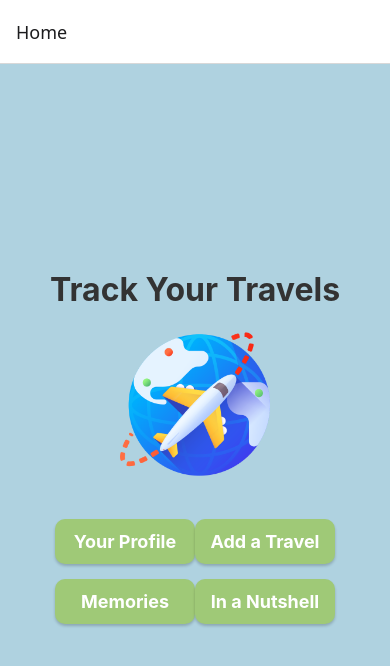
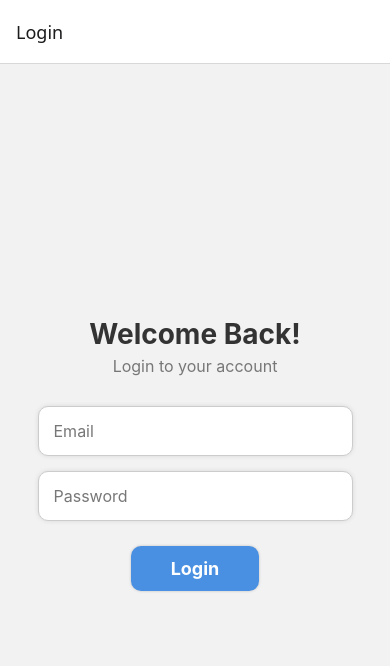
Before and after one commit to RykardBoy/Track-Your-Travel, a React Native app: screen /Login in a window 390 px wide. Shown: the top 666 px of the page. Built offline with nearby package versions, Linux system fonts and the light colour scheme.

Commit message:
mise en place du LoginPage

```diff
--- a/navigations/MainNavigation.js
+++ b/navigations/MainNavigation.js
@@ -6,6 +6,7 @@ import ProfilePage from '../screens/ProfilePage';
 import MemoriesPage from '../screens/MemoriesPage';
 import NutshellPage from '../screens/NutshellPage';
 import TravelPage from '../screens/TravelPage';
+import LoginPage from '../screens/LoginPage';
 
 const Stack = createNativeStackNavigator();
 
@@ -13,6 +14,11 @@ const MainNavigation = () => {
   return (
     <NavigationContainer>
       <Stack.Navigator>
+        <Stack.Screen
+          name="Login"
+          component={LoginPage}
+          options={{title : 'Login'}}
+        />
         <Stack.Screen
           name="Home"
           component={HomePage}
--- /dev/null
+++ b/screens/LoginPage.js
@@ -0,0 +1,101 @@
+import React, { useState } from 'react';
+import { View, Text, TextInput, TouchableOpacity, StyleSheet } from 'react-native';
+
+const LoginPage = ({ navigation }) => { // Ajoute navigation ici
+    const [email, setEmail] = useState('');
+    const [password, setPassword] = useState('');
+
+    const handleLogin = () => {
+        // Vérification simple (tu peux ajouter ton backend ici)
+        if (email && password) {
+            navigation.navigate('Home'); // Redirection vers la Homepage
+        } else {
+            alert('Please enter valid credentials.');
+        }
+    };
+
+    return (
+        <View style={styles.container}>
+            <Text style={styles.title}>Welcome Back!</Text>
+            <Text style={styles.subtitle}>Login to your account</Text>
+
+            <TextInput
+                style={styles.input}
+                placeholder="Email"
+                placeholderTextColor="#777"
+                value={email}
+                onChangeText={setEmail}
+                keyboardType="email-address"
+                autoCapitalize="none"
+            />
+
+            <TextInput
+                style={styles.input}
+                placeholder="Password"
+                placeholderTextColor="#777"
+                value={password}
+                onChangeText={setPassword}
+                secureTextEntry
+            />
+
+            <TouchableOpacity style={styles.loginButton} onPress={handleLogin}>
+                <Text style={styles.buttonText}>Login</Text>
+            </TouchableOpacity>
+        </View>
+    );
+};
+
+const styles = StyleSheet.create({
+    container: {
+        flex: 1,
+        justifyContent: 'center',
+        alignItems: 'center',
+        backgroundColor: '#f2f2f2',
+        paddingHorizontal: 20,
+    },
+    title: {
+        fontSize: 28,
+        fontWeight: 'bold',
+        color: '#333',
+        marginBottom: 5,
+    },
+    subtitle: {
+        fontSize: 16,
+        color: '#777',
+        marginBottom: 30,
+    },
+    input: {
+        width: '90%',
+        height: 50,
+        backgroundColor: '#fff',
+        borderRadius: 10,
+        paddingHorizontal: 15,
+        fontSize: 16,
+        borderWidth: 1,
+        borderColor: '#ccc',
+        marginBottom: 15,
+        shadowColor: '#000',
+        shadowOpacity: 0.1,
+        shadowRadius: 5,
+        elevation: 3,
+    },
+    loginButton: {
+        backgroundColor: '#4A90E2',
+        borderRadius: 10,
+        paddingVertical: 12,
+        paddingHorizontal: 40,
+        marginTop: 10,
+        shadowColor: '#000',
+        shadowOpacity: 0.2,
+        shadowRadius: 3,
+        elevation: 5,
+    },
+    buttonText: {
+        fontSize: 18,
+        fontWeight: 'bold',
+        color: '#fff',
+        textAlign: 'center',
+    }
+});
+
+export default LoginPage;
--- a/screens/MemoriesPage.js
+++ b/screens/MemoriesPage.js
@@ -4,9 +4,9 @@ import { View, Text, StyleSheet, FlatList, Image } from 'react-native';
 const memories = [
     {
         id: '1',
-        title: 'Philippines beach',
+        title: 'Philippines',
         description: 'We ate a lot and swam with whale sharks',
-        image: require('../assets/ph.jpg') // ✅ Ne pas l'utiliser avec uri
+        image: require('../assets/ph.jpg')
     },
     {
         id: '2',
@@ -36,7 +36,7 @@ const MemoriesPage = () => {
                         <Text style={styles.cardDescription}>{item.description}</Text>
                     </View>
                 )}
-                contentContainerStyle={{ alignItems: 'center' }} // ✅ Pour centrer les éléments
+                contentContainerStyle={{ alignItems: 'center' }}
             />
         </View>
     );
@@ -68,7 +68,7 @@ const styles = StyleSheet.create({
         alignItems: 'center',
     },
     image: {
-        width: 250, // ✅ Largeur fixe au lieu de '100%' pour éviter les bugs
+        width: 250,
         height: 150,
         borderRadius: 8,
         marginBottom: 10,
```
